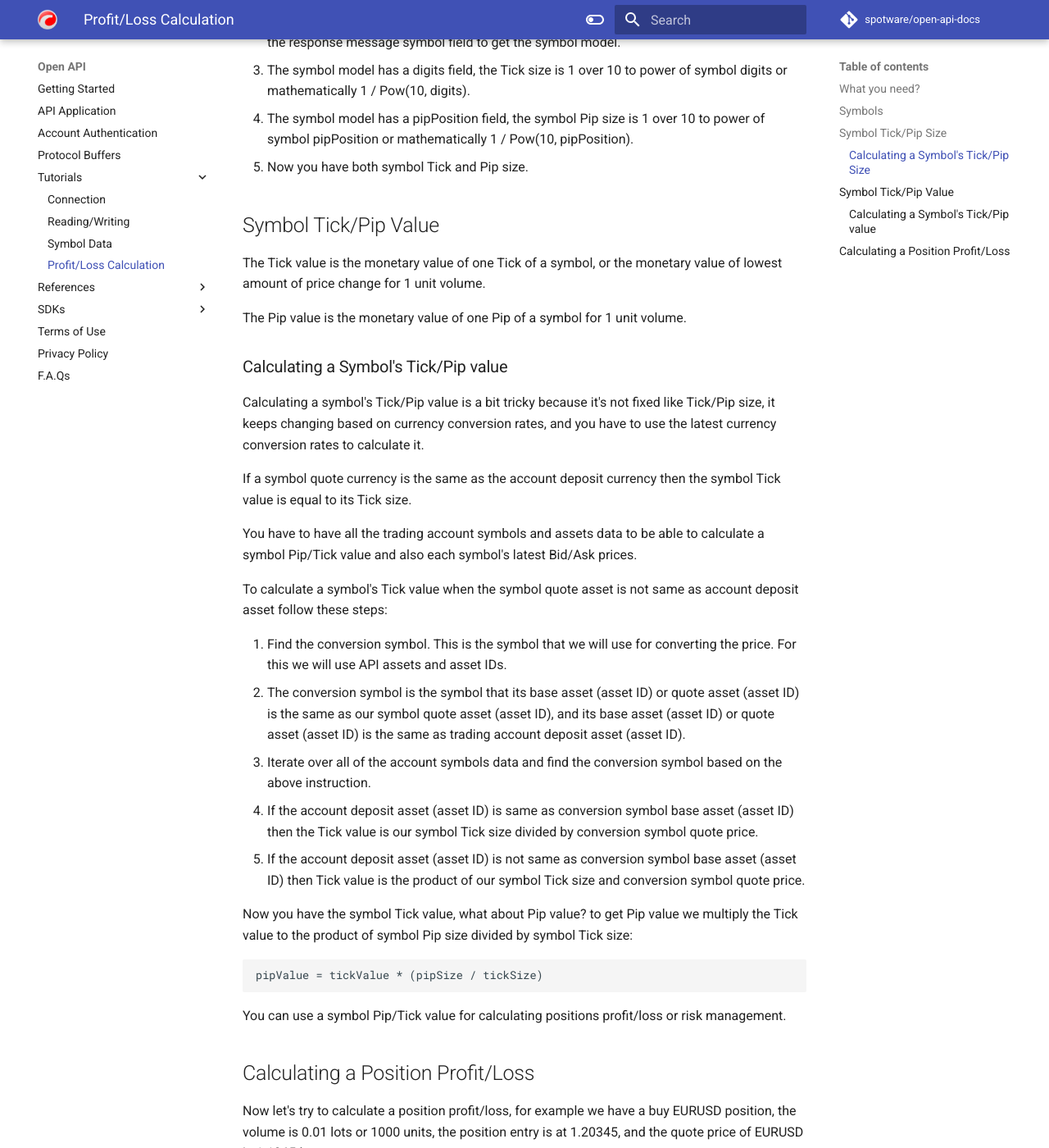
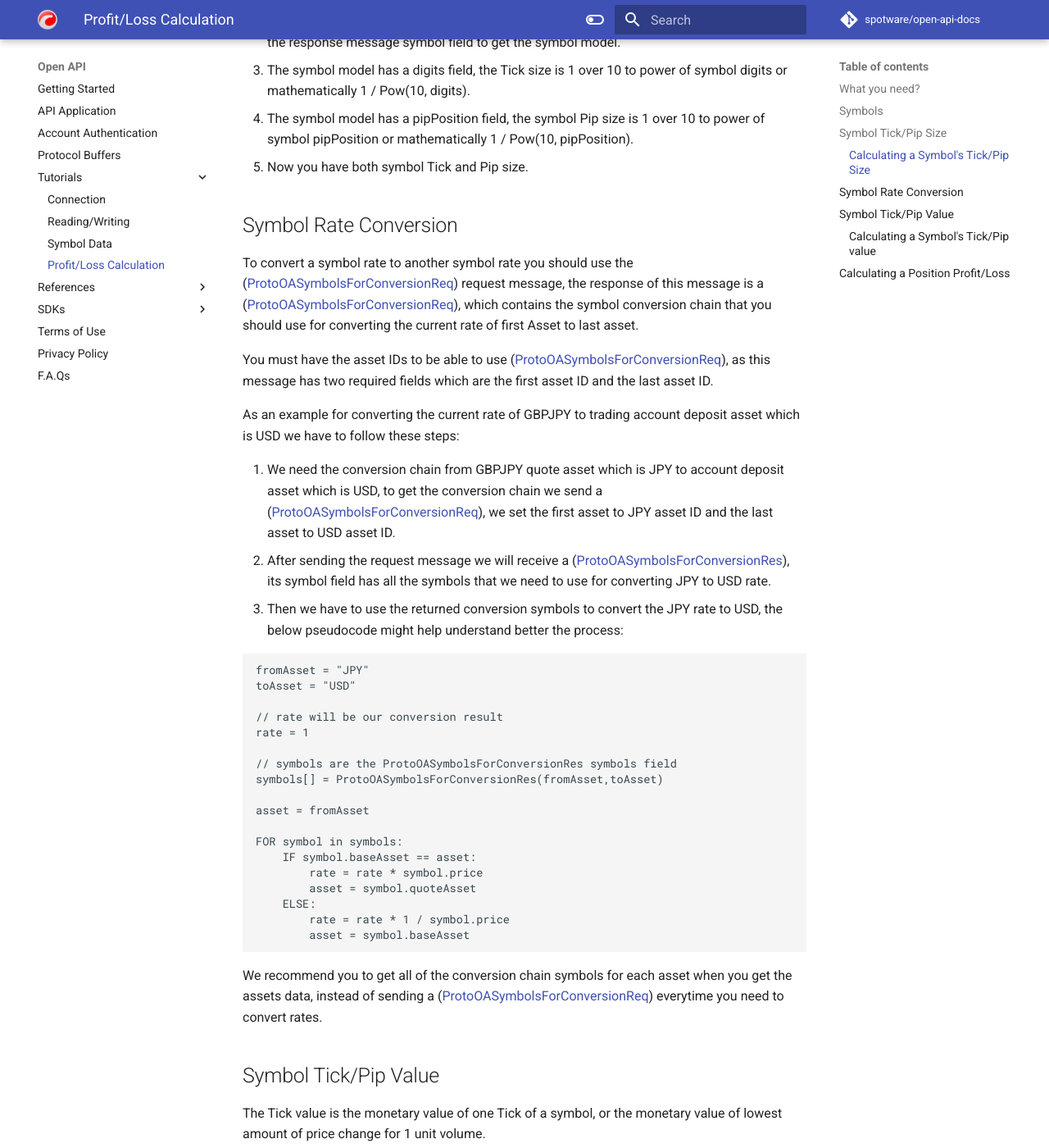
Before and after one commit to rkzn/open-api-docs, an MkDocs documentation site: the page built from docs/profit-loss-calculation.md, in a window 1280 px wide and 1400 px high, scrolled down 981 px. Shown: the whole window at 82% size. Built offline with MkDocs 1.6.1 and Material for MkDocs 9.7.7, drawn with Linux system fonts in a browser that asks for light colours; comment, search, counter and statistics services are not loaded; some of the changed text lies outside the part shown.

Commit message:
Updated Tick value calculation tutorial

````diff
--- a/docs/profit-loss-calculation.md
+++ b/docs/profit-loss-calculation.md
@@ -32,6 +32,41 @@
  4. The symbol model has a pipPosition field, the symbol Pip size is 1 over 10 to power of symbol pipPosition or mathematically 1 / Pow(10, pipPosition).
  5. Now you have both symbol Tick and Pip size.
 
+## Symbol Rate Conversion
+
+To convert a symbol rate to another symbol rate you should use the ([ProtoOASymbolsForConversionReq](../models/#protooasymbolsforconversionreq)) request message, the response of this message is a ([ProtoOASymbolsForConversionReq](../models/#protooasymbolsforconversionreq)), which contains the symbol conversion chain that you should use for converting the current rate of first Asset to last asset.
+
+You must have the asset IDs to be able to use ([ProtoOASymbolsForConversionReq](../models/#protooasymbolsforconversionreq)), as this message has two required fields which are the first asset ID and the last asset ID.
+
+As an example for converting the current rate of GBPJPY to trading account deposit asset which is USD we have to follow these steps:
+
+ 1. We need the conversion chain from GBPJPY quote asset which is JPY to account deposit asset which is USD, to get the conversion chain we send a ([ProtoOASymbolsForConversionReq](../models/#protooasymbolsforconversionreq)), we set the first asset to JPY asset ID and the last asset to USD asset ID.
+ 2. After sending the request message we will receive a ([ProtoOASymbolsForConversionRes](../models/#protooasymbolsforconversionres)), its symbol field has all the symbols that we need to use for converting JPY to USD rate.
+ 3. Then we have to use the returned conversion symbols to convert the JPY rate to USD, the below pseudocode might help understand better the process:
+
+```
+fromAsset = "JPY"
+toAsset = "USD"
+
+// rate will be our conversion result
+rate = 1
+
+// symbols are the ProtoOASymbolsForConversionRes symbols field
+symbols[] = ProtoOASymbolsForConversionRes(fromAsset,toAsset)
+
+asset = fromAsset
+
+FOR symbol in symbols:
+	IF symbol.baseAsset == asset:
+		rate = rate * symbol.price
+		asset = symbol.quoteAsset
+	ELSE:
+		rate = rate * 1 / symbol.price
+		asset = symbol.baseAsset
+```
+
+We recommend you to get all of the conversion chain symbols for each asset when you get the assets data, instead of sending a ([ProtoOASymbolsForConversionReq](../models/#protooasymbolsforconversionreq)) everytime you need to convert rates.
+
 ## Symbol Tick/Pip Value
 
 The Tick value is the monetary value of one Tick of a symbol, or the monetary value of lowest amount of price change for 1 unit volume.
@@ -44,15 +79,12 @@
 
 If a symbol quote currency is the same as the account deposit currency then the symbol Tick value is equal to its Tick size.
 
-You have to have all the trading account symbols and assets data to be able to calculate a symbol Pip/Tick value and also each symbol's latest Bid/Ask prices.
+You have to have all the trading account symbols, symbols conversion chain symbols, and assets data to be able to calculate a symbol Pip/Tick value and also each symbol's latest Bid/Ask prices.
 
 To calculate a symbol's Tick value when the symbol quote asset is not same as account deposit asset follow these steps:
 
- 1. Find the conversion symbol. This is the symbol that we will use for converting the price. For this we will use API assets and asset IDs.
- 2. The conversion symbol is the symbol that its base asset (asset ID) or quote asset (asset ID) is the same as our symbol quote asset (asset ID), and its base asset (asset ID) or quote asset (asset ID) is the same as trading account deposit asset (asset ID).
- 3. Iterate over all of the account symbols data and find the conversion symbol based on the above instruction.
- 4. If the account deposit asset (asset ID) is same as conversion symbol base asset (asset ID) then the Tick value is our symbol Tick size divided by conversion symbol quote price.
- 5. If the account deposit asset (asset ID) is not same as conversion symbol base asset (asset ID) then Tick value is the product of our symbol Tick size and conversion symbol quote price.
+ 1. Converte the symbol rate to account deposit currency, to do this follow the symbol rate conversion tutorial
+ 2. Multiply the symbol tick size to the conversion rate
 
 Now you have the symbol Tick value, what about Pip value? to get Pip value we multiply the Tick value to the product of symbol Pip size divided by symbol Tick size:
 
````
